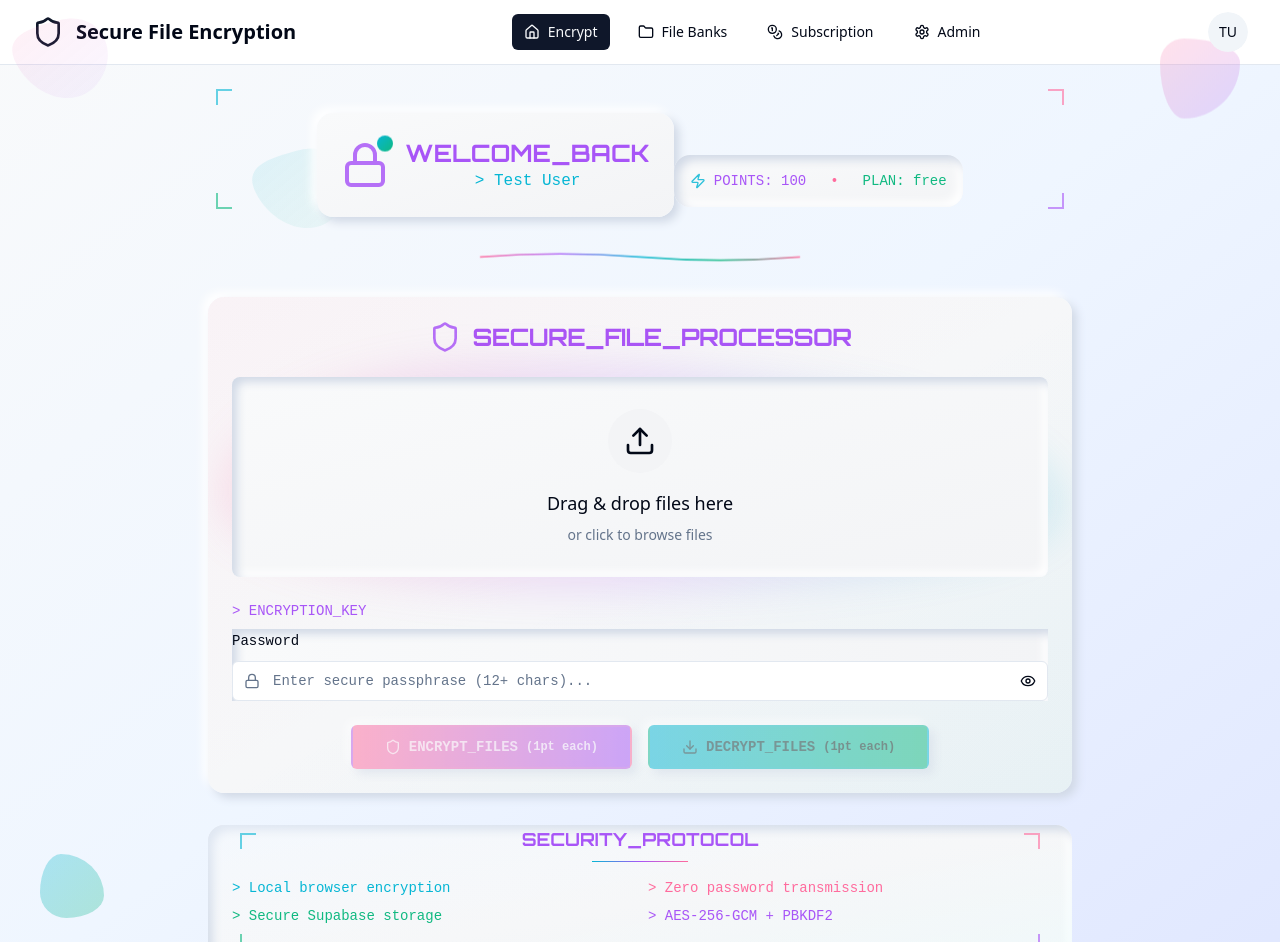
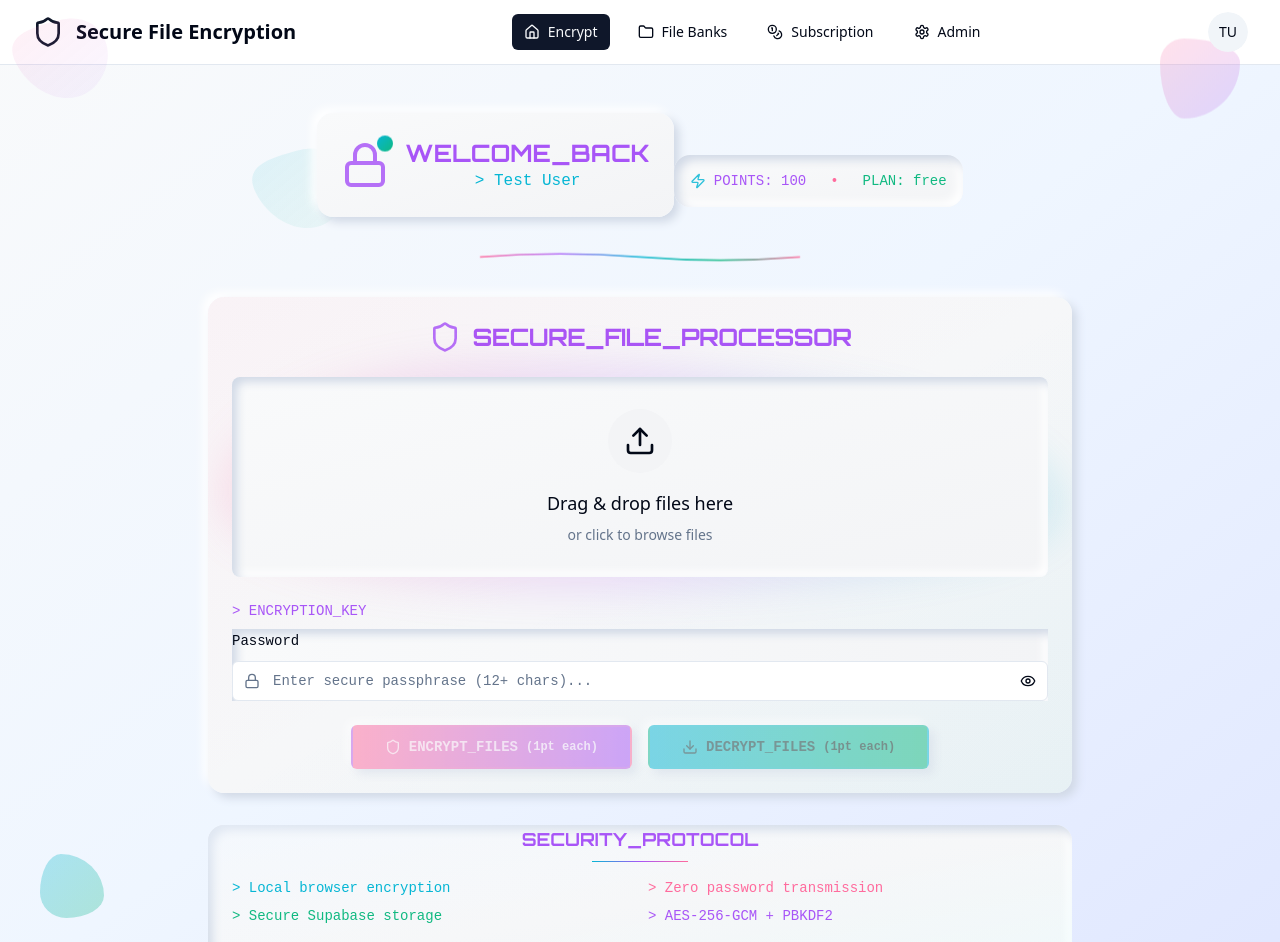
Before and after one commit to OnyxlMunk/secure-file-stream, a React (Vite) app: page / in a window 1280 px wide. Shown: the top 942 px of the page. Built offline with nearby package versions, Linux system fonts and the light colour scheme.

Commit message:
Remove RetroGraphicOverlay from Index page
Removed the RetroGraphicOverlay component from the Index page to refine the visual layering and design.

```diff
--- a/src/pages/Index.tsx
+++ b/src/pages/Index.tsx
@@ -13,7 +13,7 @@ import { useAuth } from '@/contexts/AuthContext';
 import { supabase } from '@/integrations/supabase/client';
 import Header from '@/components/layout/Header';
 import FileBankSelector from '@/components/FileBankSelector';
-import { FloatingGraphics, RetroGraphicOverlay, OrganicDivider } from '@/components/ui/organic-graphics';
+import { FloatingGraphics, OrganicDivider } from '@/components/ui/organic-graphics';
 
 const Index = () => {
   const [password, setPassword] = useState('');
@@ -326,8 +326,7 @@ const Index = () => {
       <Header />
 
       <div className="max-w-4xl mx-auto p-4 space-y-8 relative z-10">
-        {/* Welcome Section with Retro Graphics */}
-        <RetroGraphicOverlay>
+        {/* Welcome Section */}
         <div className="text-center space-y-4 pt-8">
           <NeomorphicCard className="inline-block p-6">
             <div className="flex items-center gap-4">
@@ -357,7 +356,6 @@ const Index = () => {
             </div>
           </NeomorphicCard>
         </div>
-        </RetroGraphicOverlay>
 
         <OrganicDivider />
 
@@ -458,7 +456,6 @@ const Index = () => {
         <NeomorphicCard variant="inset" className="relative overflow-hidden">
           <div className="absolute inset-0 bg-gradient-to-br from-blue-50/50 via-transparent to-cyan-50/50" />
           <NeomorphicCardContent className="relative">
-            <RetroGraphicOverlay>
             <div className="text-center mb-4">
               <h3 className="font-retro font-bold text-retro-purple text-lg mb-2">
                 SECURITY_PROTOCOL
@@ -484,7 +481,6 @@ const Index = () => {
                 {'>'} Each operation costs 1 point from your account
               </p>
             </div>
-            </RetroGraphicOverlay>
           </NeomorphicCardContent>
         </NeomorphicCard>
       </div>
```
Lines whose indentation alone changed are shown as unchanged.
